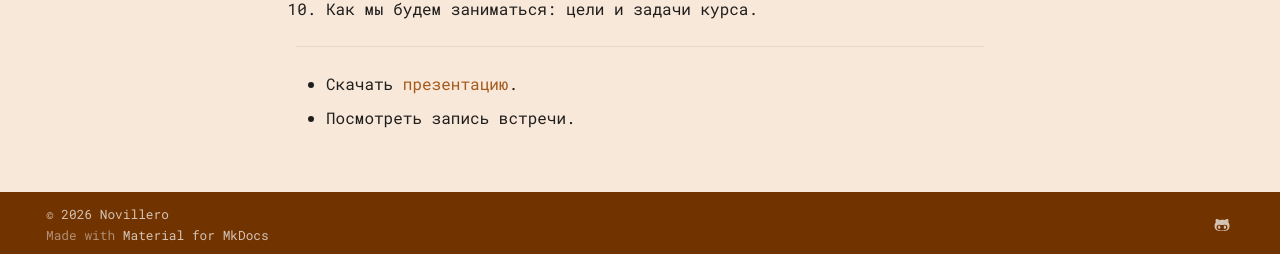
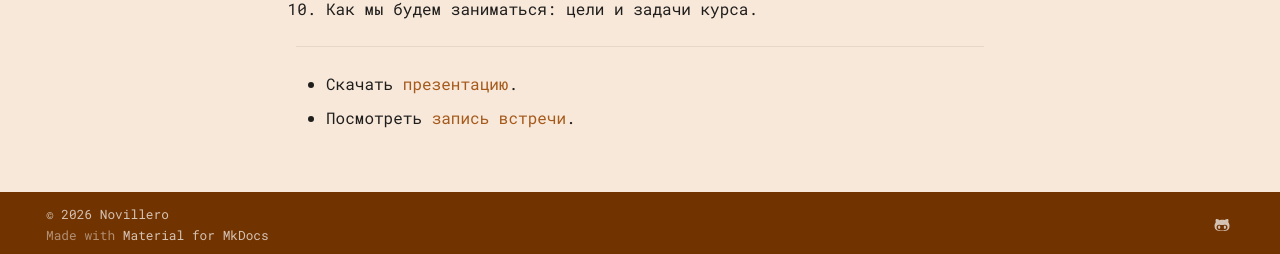
Before and after one commit to novillero/dac-adv-2, an MkDocs documentation site: the page built from docs/meetings.md, in a window 1280 px wide. Shown: the part 643-897 px from the top of the page. Built offline with MkDocs 1.6.1 and Material for MkDocs 9.7.7, drawn with Linux system fonts in a browser that asks for light colours; some web fonts are replaced; part of the change alters nothing that is shown.

```diff
--- a/docs/meetings.md
+++ b/docs/meetings.md
@@ -18,4 +18,4 @@
 ---
 
 * Скачать [презентацию](./original-docs/meeting-1.pdf){target=_blank}.
-* Посмотреть запись встречи.
+* Посмотреть [запись встречи](https://disk.yandex.ru/i/6adtlhvipQsaWw){target=_blank}.
```
